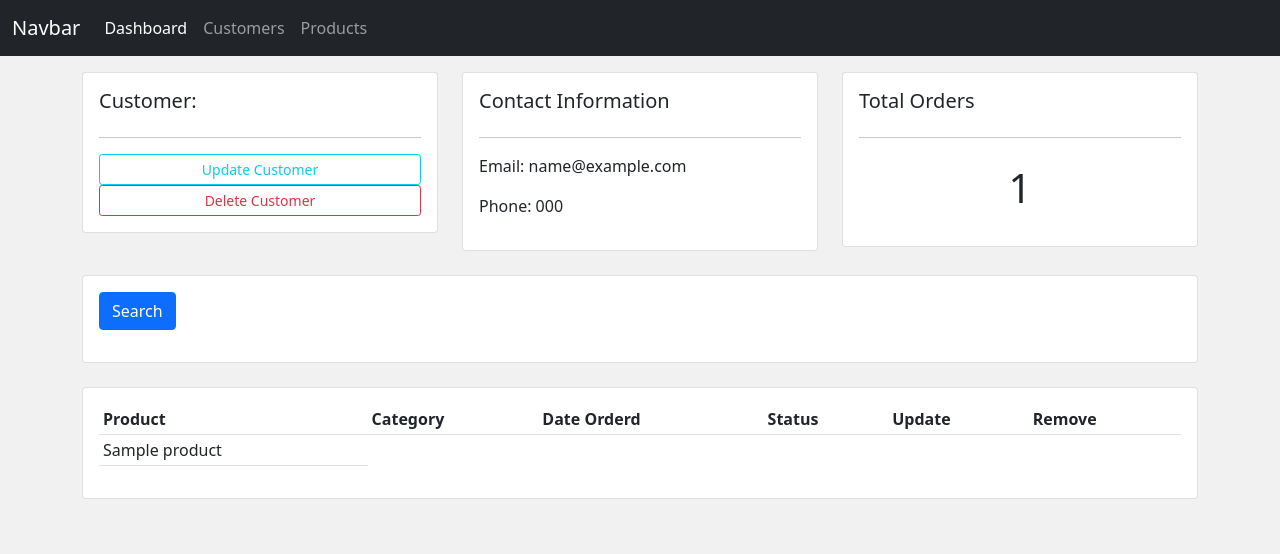
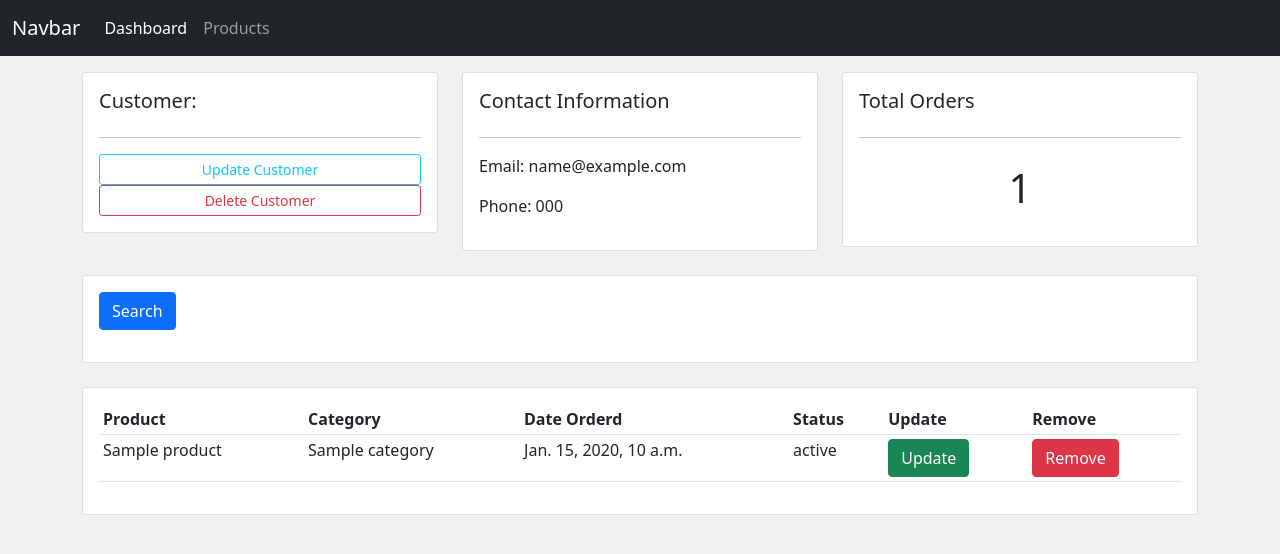
Before and after one commit to yhtag/django, a Django app: template accounts/templates/accounts/customers.html in a window 1280 px wide. Shown: the top 554 px of the page. Run offline with Django 3.2, Linux system fonts and the light colour scheme; the template is opened without the code that fills it: most values are stand-ins (such as "Sample title", 1, 10 or a date in 2020).

Commit message:
second commit

```diff
--- /dev/null
+++ b/accounts/forms.py
@@ -0,0 +1,6 @@
+from django.forms import ModelForm
+from accounts.models import *
+class OrderForm(ModelForm):
+    class Meta:
+        model=Order
+        fields='__all__'
--- a/accounts/templates/accounts/components/navbar.html
+++ b/accounts/templates/accounts/components/navbar.html
@@ -7,13 +7,10 @@
         <div class="collapse navbar-collapse" id="navbarNav">
         <ul class="navbar-nav">
             <li class="nav-item">
-            <a class="nav-link active" aria-current="page" href="#">Dashboard</a>
+            <a class="nav-link active" aria-current="page" href="{% url 'dashboard' %}">Dashboard</a>
             </li>
             <li class="nav-item">
-            <a class="nav-link" href="#">Customers</a>
-            </li>
-            <li class="nav-item">
-            <a class="nav-link" href="#">Products</a>
+            <a class="nav-link" href="{% url 'products' %}">Products</a>
             </li>
         </ul>
         </div>
--- a/accounts/templates/accounts/customers.html
+++ b/accounts/templates/accounts/customers.html
@@ -54,6 +54,11 @@
 				{% for order in orders %}
 				<tr>
 					<td>{{order.product.name}}</td>
+					<td>{{order.product.category}}</td>
+					<td>{{order.created_at}}</td>
+					<td>{{order.status}}</td>
+					<td> <a href="" class="btn btn-success">Update</a></td>
+					<td> <a href="" class="btn btn-danger">Remove</a></td>
 				</tr>
 				{% endfor %}
 			</table>
--- a/accounts/templates/accounts/dashboard.html
+++ b/accounts/templates/accounts/dashboard.html
@@ -52,12 +52,14 @@
 					<th></th>
 					<th>Customer</th>
 					<th>Phone</th>
+					<th></th>
 				</tr>
 				{% for customer in customers %}
 				<tr>
 					<td></td>
 					<td>{{customer.name}}</td>
 					<td>{{customer.phone}}</td>
+					<td><a href="{% url 'customers.show' customer.id %}" class="btn btn-warning">view</a></td>
 				</tr>
 				{% endfor %}
 
@@ -68,7 +70,7 @@
 		<h5 class="text-center">LAST 5 ORDERS</h5>
 		<hr>
 		<div class="card card-body">
-			<a class="btn btn-primary  btn-sm btn-block" href="">Create Order</a>
+			<a class="btn btn-primary  btn-sm btn-block" href="{% url 'order.create' %}">Create Order</a>
 			<table class="table table-sm">
 				<tr>
 					<th>Product</th>
```
Also changed, not shown: accounts/templates/accounts/order_form.html (added, +8 -0 lines), accounts/urls.py (+4 -3 lines), accounts/views.py (+14 -1 lines), db.sqlite3.
